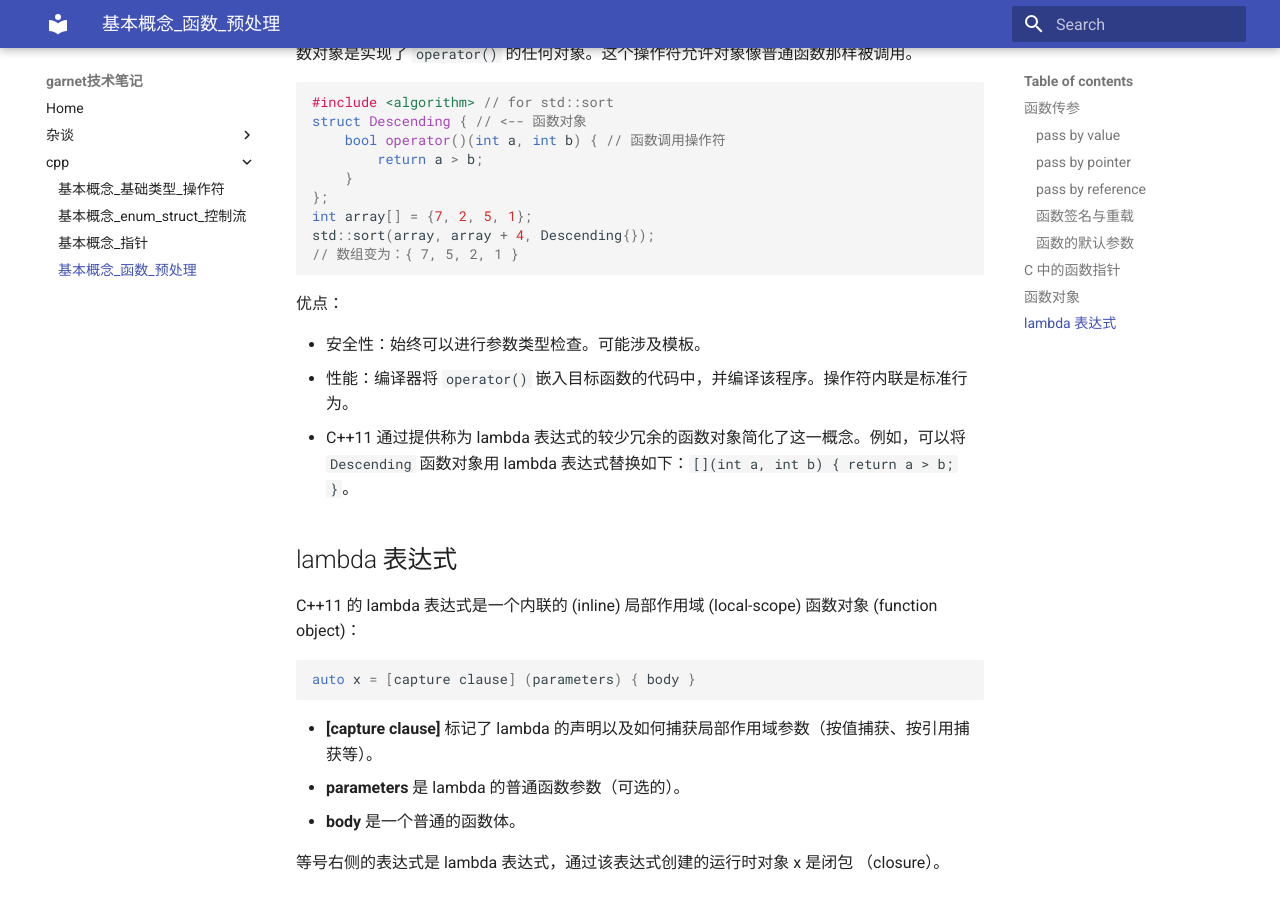
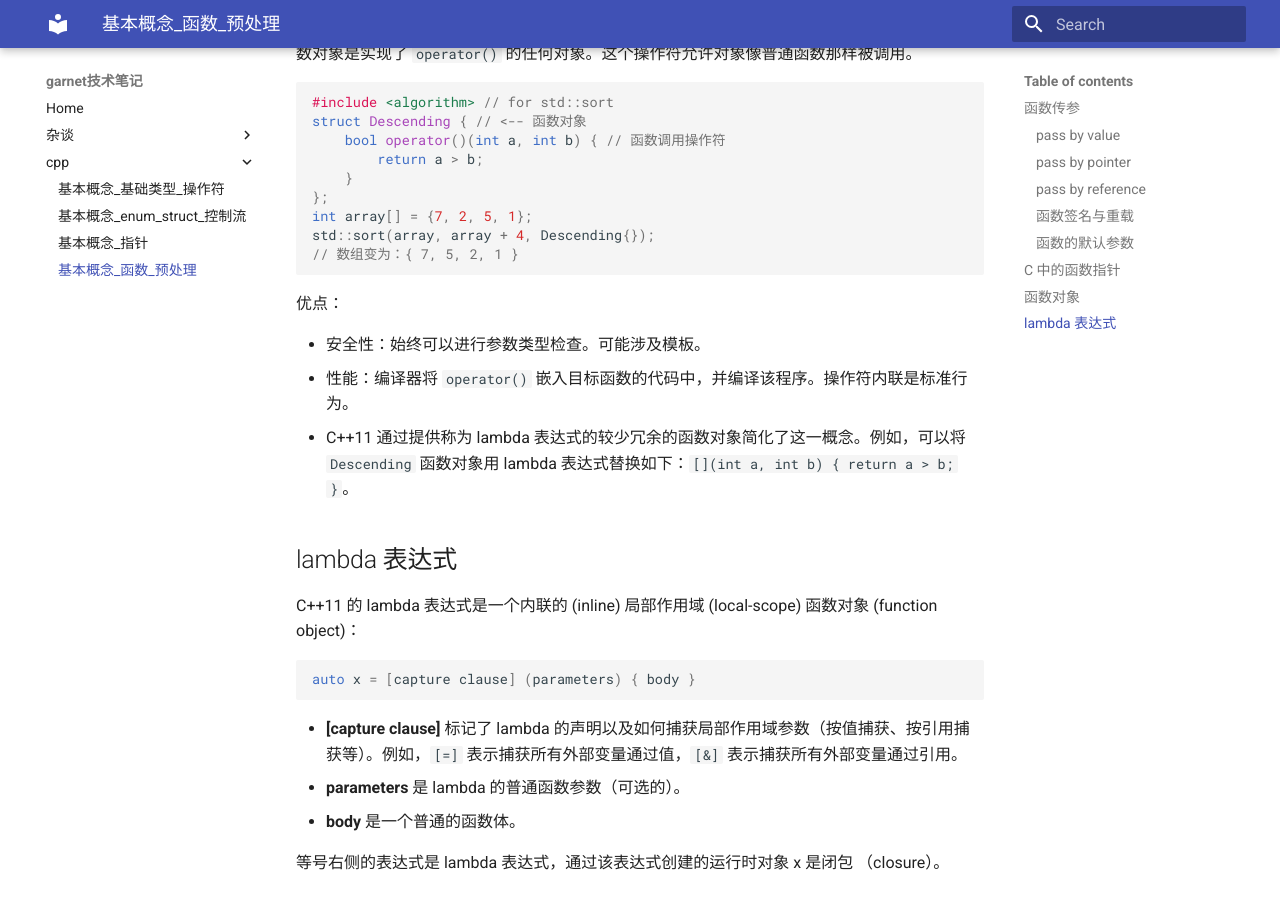
Before and after one commit to ymma98/technotes, an MkDocs documentation site: the page built from docs/cpp/基本概念_函数_预处理.md, in a window 1280 px wide and 900 px high, scrolled down 3126 px. Built offline with MkDocs 1.6.1 and Material for MkDocs 9.7.7, drawn with Linux system fonts in a browser that asks for light colours; part of the change alters nothing that is shown.

Commit message:
docs/cpp/基本概念_函数_预处理.md updated from https://stackedit.cn/

````diff
--- a/docs/cpp/基本概念_函数_预处理.md
+++ b/docs/cpp/基本概念_函数_预处理.md
@@ -186,7 +186,7 @@ C++11 的 lambda 表达式是一个内联的 (inline) 局部作用域 (local-sco
 auto x = [capture clause] (parameters) { body }
 ```
 
--   **[capture clause]** 标记了 lambda 的声明以及如何捕获局部作用域参数（按值捕获、按引用捕获等）。
+-   **[capture clause]** 标记了 lambda 的声明以及如何捕获局部作用域参数（按值捕获、按引用捕获等）。例如，`[=]` 表示捕获所有外部变量通过值，`[&]` 表示捕获所有外部变量通过引用。
 -   **parameters** 是 lambda 的普通函数参数（可选的）。
 -   **body** 是一个普通的函数体。
 
@@ -194,7 +194,7 @@ auto x = [capture clause] (parameters) { body }
 
 
 <!--stackedit_data:
-eyJoaXN0b3J5IjpbLTE0ODk4MjE5MTMsLTE1OTk5NTEyNDUsLT
-E4NjE0ODM1NDQsMTAzNDE5MjMxNSwtMTg0MTIwMzcyMywxNTA3
-Mjc0NDkyLDE4NTQwNDc2MDFdfQ==
+eyJoaXN0b3J5IjpbLTY4NTQ0NjI0LC0xNDg5ODIxOTEzLC0xNT
+k5OTUxMjQ1LC0xODYxNDgzNTQ0LDEwMzQxOTIzMTUsLTE4NDEy
+MDM3MjMsMTUwNzI3NDQ5MiwxODU0MDQ3NjAxXX0=
 -->
````
